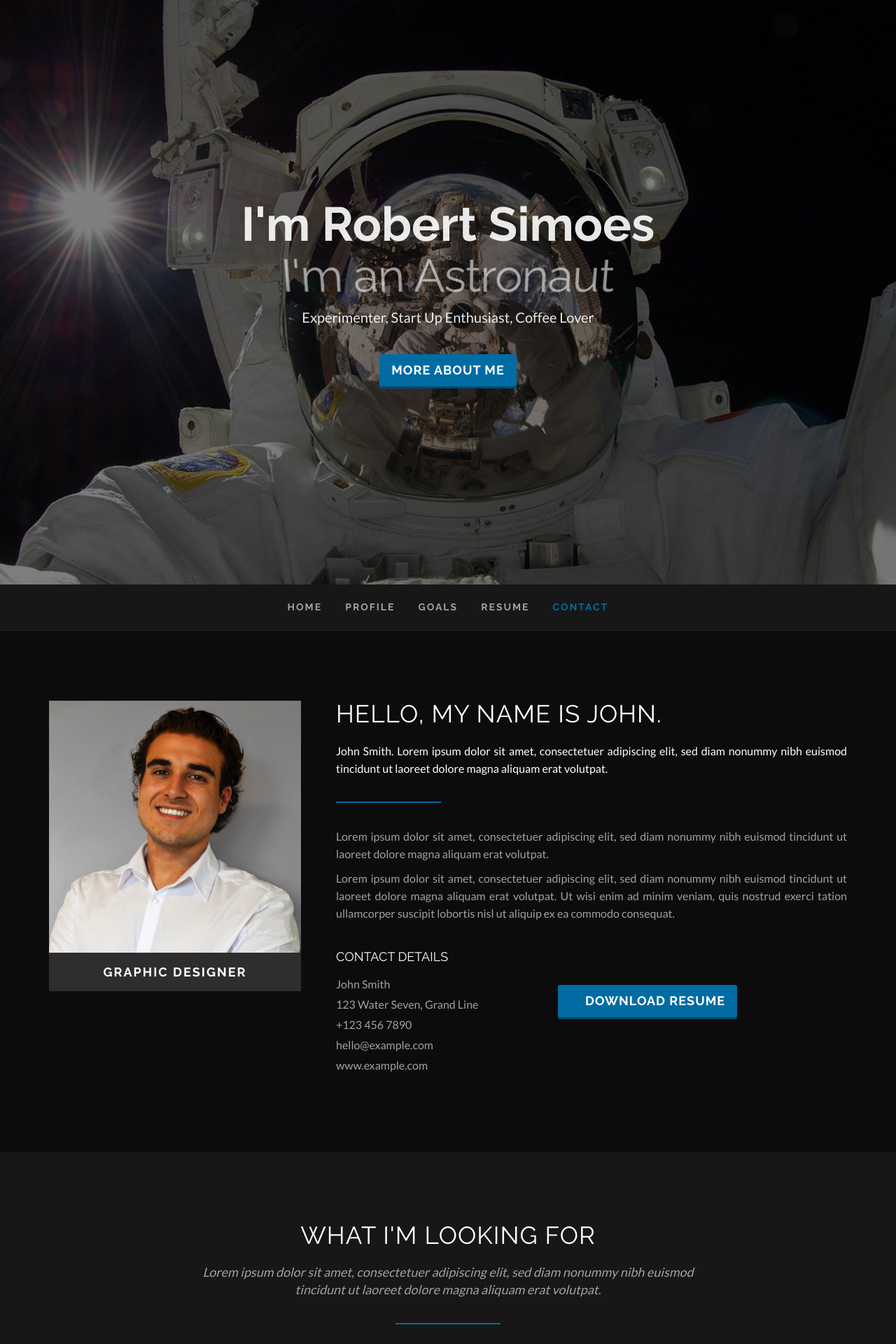
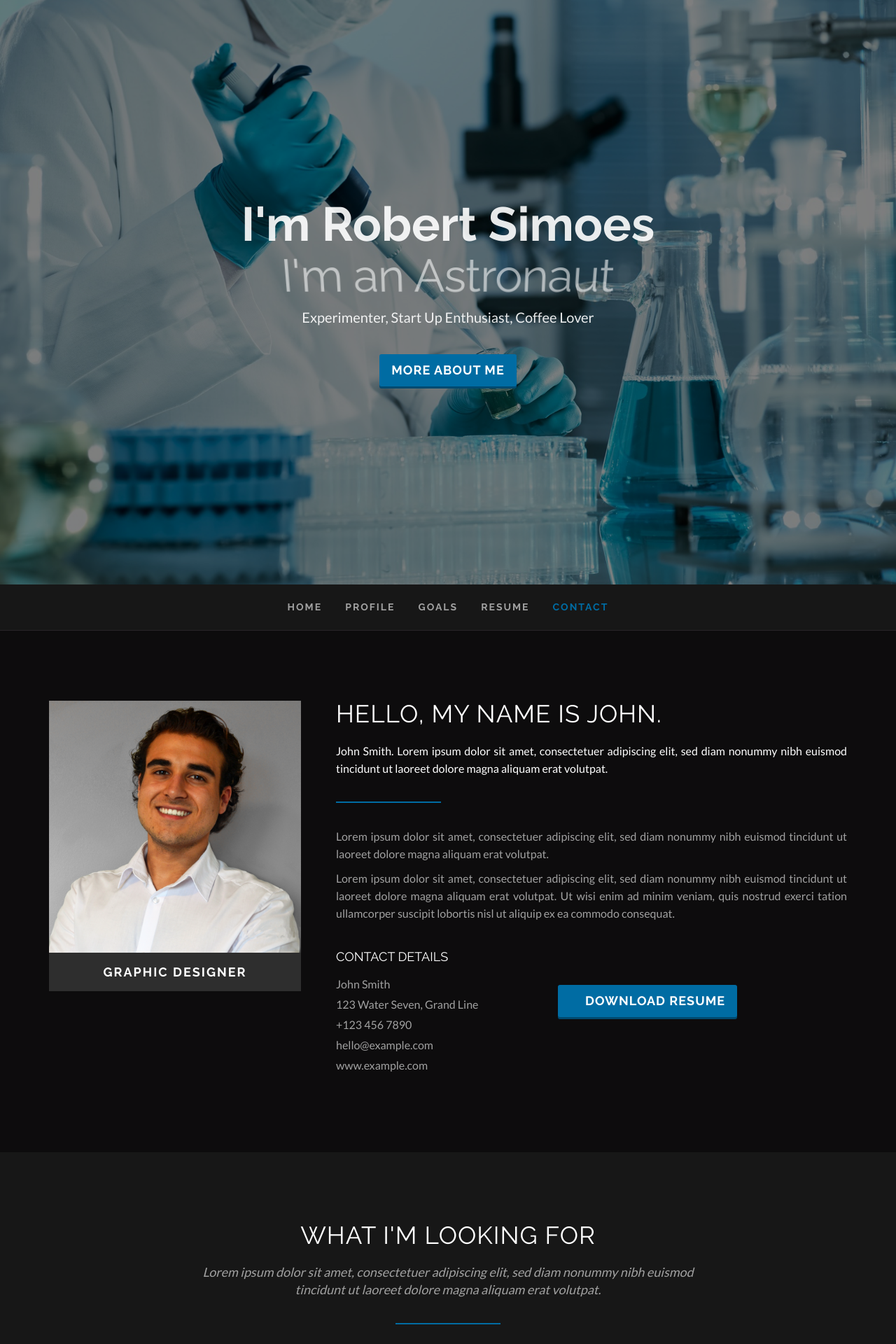
Before and after one commit to clearcareer/RobertSimoes, a Jekyll site: the page built from index.html, in a window 1280 px wide. Shown: the top 1920 px of the page at 70% size. Built offline with Jekyll 4.4.1, drawn with Linux system fonts in a browser that asks for light colours; some web fonts are replaced.

Commit message:
Updated '/index.html' via CloudCannon

```diff
--- a/index.html
+++ b/index.html
@@ -5,7 +5,7 @@
 full_name: Robert Simoes
 email: rarsimoes@gmail.com
 profilepic_path: /assets/images/current linked copy.png
-background_image_path: assets/images/astronaut.jpg
+background_image_path: /assets/images/portfolio/laboratory-1149152_1920.jpg
 upload_resume_path: ''
 occupations:
   - title: "I'm an Astronaut"
```
